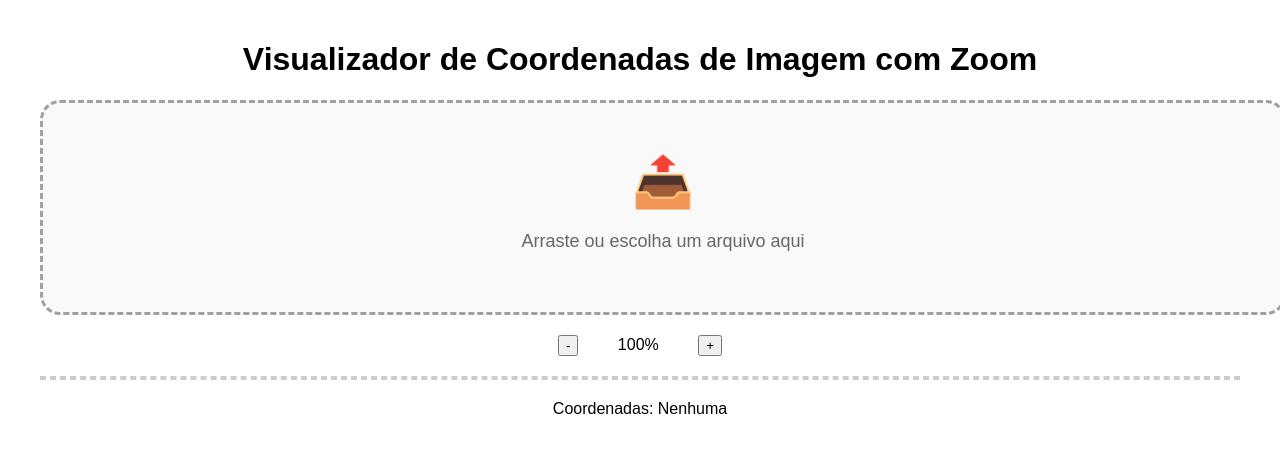
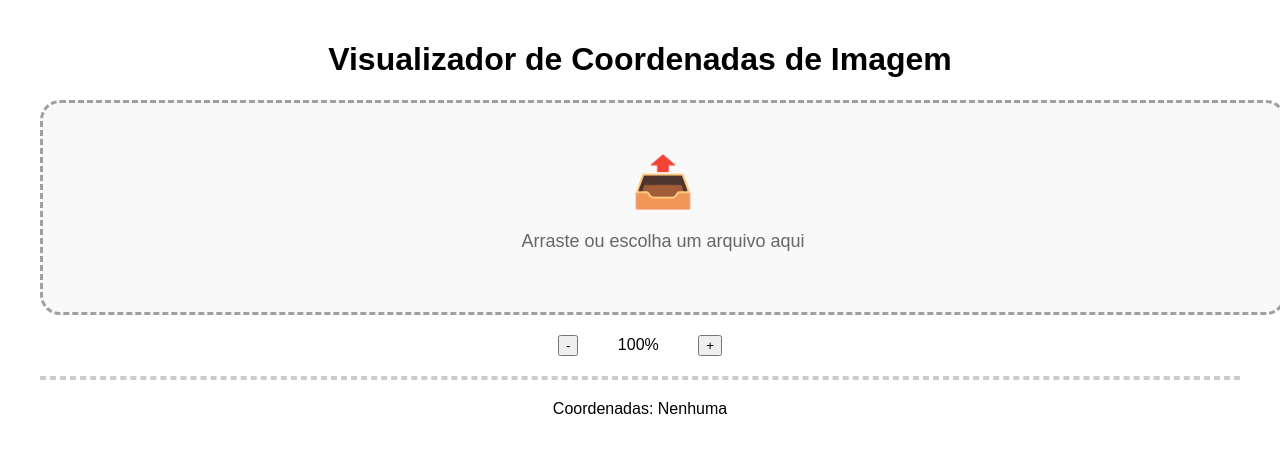
Before and after one commit to fernandesMM/get-coordinates-image, a plain HTML site: page index.html in a window 1280 px wide. Drawn offline with Linux system fonts and the light colour scheme.

Commit message:
improvements

```diff
--- a/index.html
+++ b/index.html
@@ -3,7 +3,7 @@
 
 <head>
     <meta charset="UTF-8">
-    <title>Visualizador de Coordenadas de Imagem com Zoom</title>
+    <title>Visualizador de Coordenadas de Imagem</title>
     <style>
         body {
             font-family: Arial, sans-serif;
@@ -96,7 +96,7 @@
 </head>
 
 <body>
-    <h1>Visualizador de Coordenadas de Imagem com Zoom</h1>
+    <h1>Visualizador de Coordenadas de Imagem</h1>
 
     <input type="file" id="fileInput" accept="image/*">
 
```
